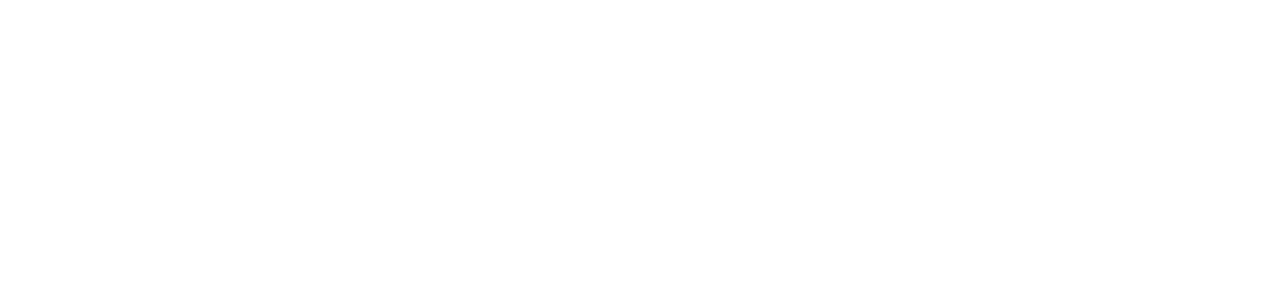
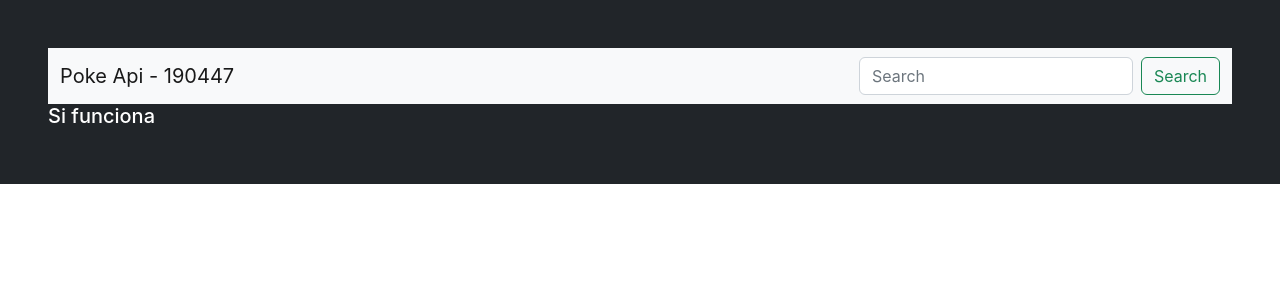
Before and after one commit to Navi02643/pokeapi-190447, a React (Create React App) app: page /search in a window 1280 px wide. Before the commit this address had no page. Shown: the top 300 px of the page. Built offline with nearby package versions, Linux system fonts and the light colour scheme.

Commit message:
feat: NavBar added

```diff
--- a/src/App.js
+++ b/src/App.js
@@ -2,14 +2,13 @@
 import React, { useEffect, useState } from "react";
 import axios from "axios";
 import "./App.css";
+import NavBar from "./components/NavBar";
 function App() {
   const [pokemon, setPokeNum] = useState(0);
   const [pokedata, setPokeData] = useState("");
   const [pokedataesp, setPokeDataESP] = useState([]);
   const [Shini, setShini] = useState(0);
   const [mostrar, setMostrat] = useState(0);
-
-RegExp: ''
 
   const getdata = () => {
     axios
@@ -37,9 +36,8 @@
 
   return (
     <div className="App bg-dark text-white p-5">
-      <div className="text-center">
-        <h1>POKEAPI - 190447</h1>
-      </div>
+      <NavBar/>
+      <br/>
       <table className="table table-danger table-striped">
         <thead>
           <tr>
--- /dev/null
+++ b/src/components/NavBar.jsx
@@ -0,0 +1,24 @@
+import React from "react";
+import { Link } from "react-router-dom";
+
+function NavBar() {
+  return (
+      <nav className="navbar bg-light">
+        <div className="container-fluid">
+          <Link className="navbar-brand" to="/home">Poke Api - 190447</Link>
+          <form className="d-flex" role="search">
+            <input
+              className="form-control me-2"
+              type="search"
+              placeholder="Search"
+              aria-label="Search"
+            />
+            <Link className="btn btn-outline-success" to="/search">Search</Link>
+          </form>
+        </div>
+      </nav>
+
+  );
+}
+
+export default NavBar;
--- /dev/null
+++ b/src/components/search/pokeback.jsx
@@ -0,0 +1,13 @@
+import React from "react";
+import NavBar from "../NavBar";
+
+function PkeBack() {
+  return (
+    <div className="bg-dark text-white p-5">
+      <NavBar/>
+      <h5>Si funciona</h5>
+    </div>
+  );
+}
+
+export default PkeBack;
--- a/src/index.js
+++ b/src/index.js
@@ -3,17 +3,21 @@
 import React from "react";
 import "./index.css";
 import ReactDOM from "react-dom/client";
-import App from "./App";
+import { BrowserRouter as Router, Navigate, Routes, Route } from "react-router-dom";
 import reportWebVitals from "./reportWebVitals";
-import { BrowserRouter , Route, Routes } from "react-router-dom";
+import App from "./App"
+import PkeBack from "./components/search/pokeback"
 
 const root = ReactDOM.createRoot(document.getElementById("root"));
 root.render(
-  <BrowserRouter>
+  <Router>
     <Routes>
-      <Route path="/" element={<App />}/>
+      <Route path="home" element={<App />} />
+      <Route path="search" element={<PkeBack />} />
+      <Route path="*" element={<Navigate replace to="/home" />} />
+      <Route path="/" element={<Navigate replace to="/home" />} />
     </Routes>
-  </BrowserRouter>
+  </Router>
 );
 
 // If you want to start measuring performance in your app, pass a function
```
